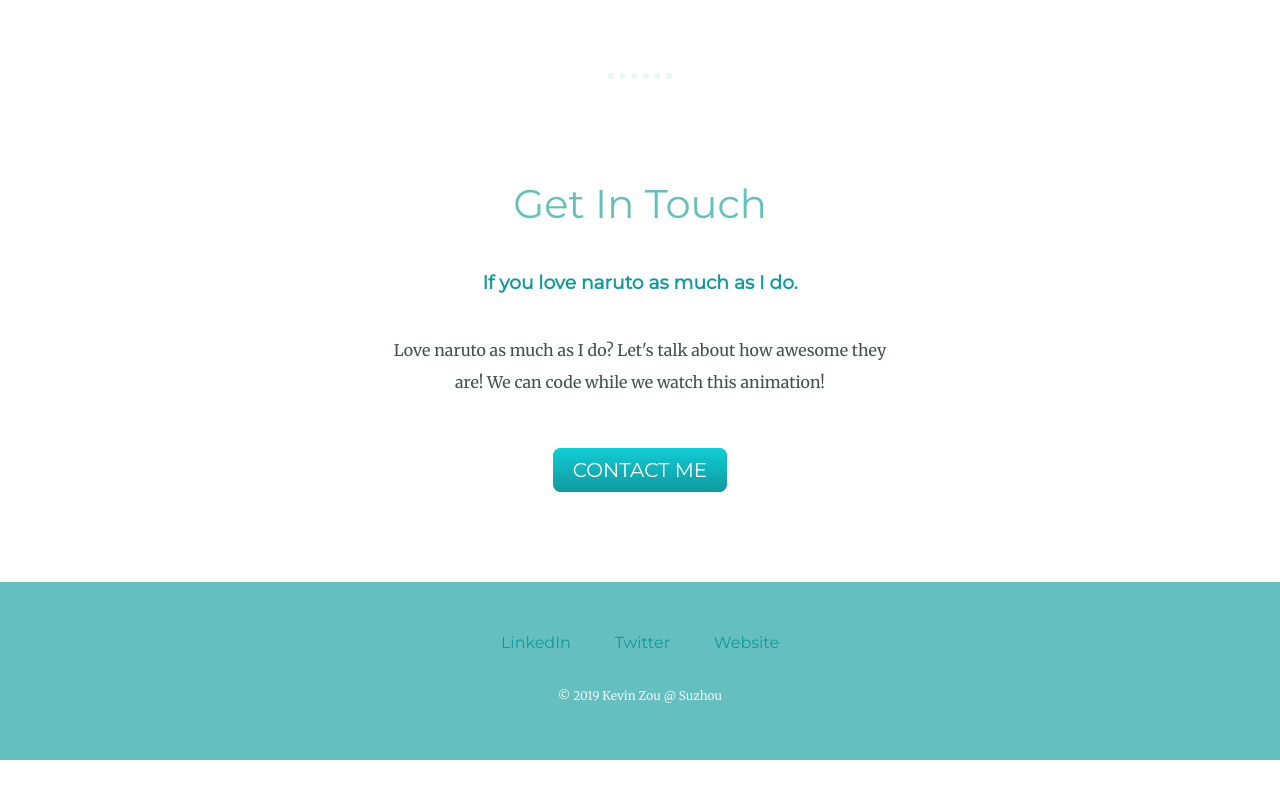
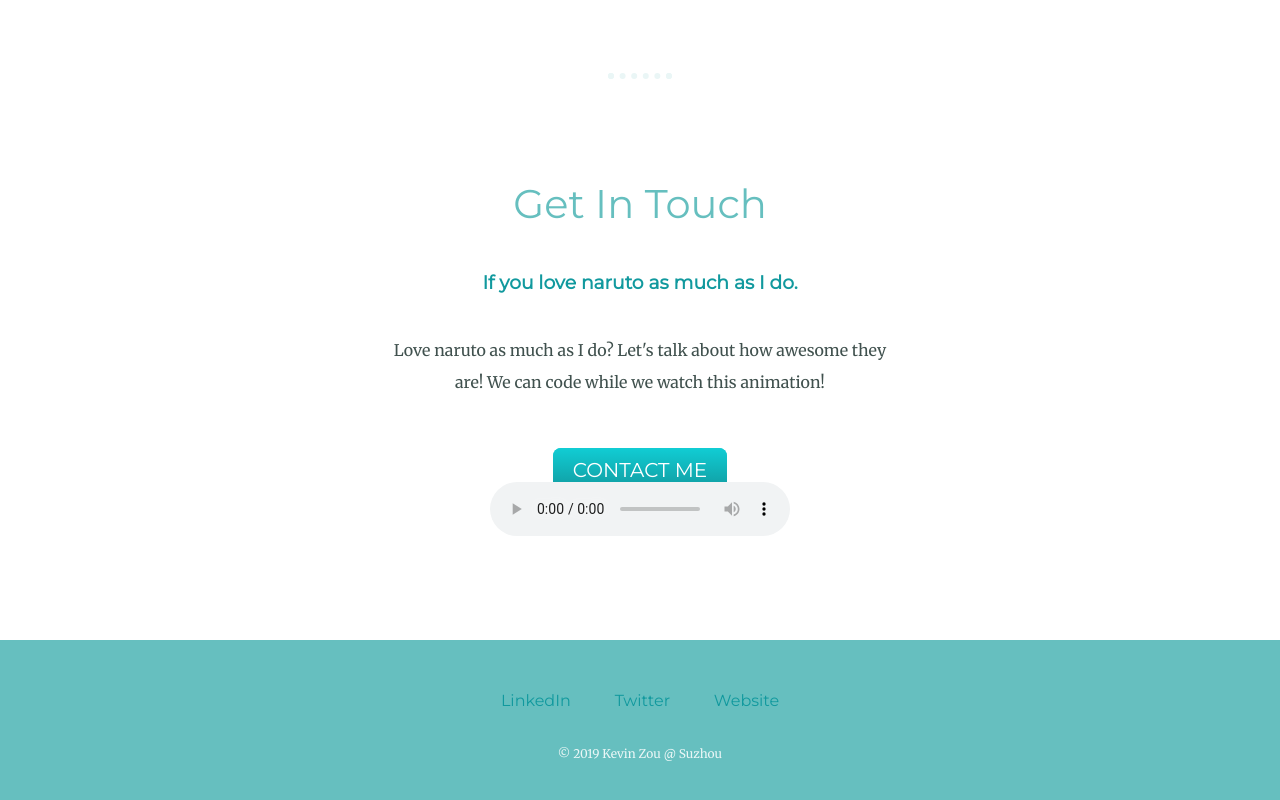
Before and after one commit to kevinapple/mywebsite, a plain HTML site: page index.html in a window 1280 px wide. Shown: the part 2165-2965 px from the top of the page. Before the commit the page ends 2925 px from the top, so only its background shows below. Drawn offline with Linux system fonts and the light colour scheme.

Commit message:
add music

```diff
--- a/index.html
+++ b/index.html
@@ -40,6 +40,11 @@
         <p class="contact-message">Love naruto as much as I do? Let's talk about how awesome they are! We can code while we watch this animation!</p>
         <a class="btn" href="mailto:zzhf0512@126.com">CONTACT ME</a>
       </div>
+      <div class="music" >
+        <audio controls autoplay loop>
+            <source src="music/love.mp3" type="audio/mpeg">
+        </audio>
+      </div>
     </div>
 
 
@@ -47,6 +52,7 @@
       <a class="footer-link" href="https://www.linkedin.com/">LinkedIn</a>
       <a class="footer-link" href="https://twitter.com/">Twitter</a>
       <a class="footer-link" href="https://www.appbrewery.co/">Website</a>
+
       <p class="copyright">© 2019 Kevin Zou @ Suzhou</p>
     </div>
   </body>
```
